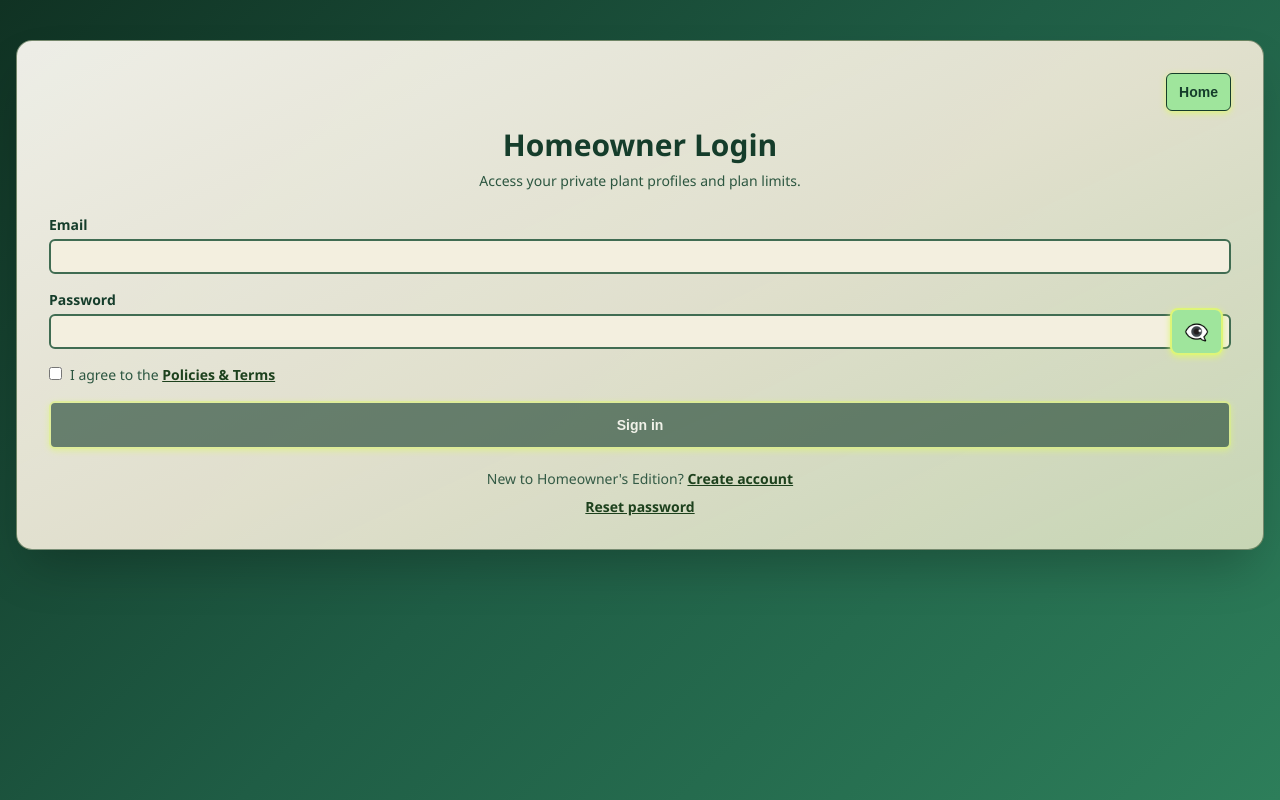
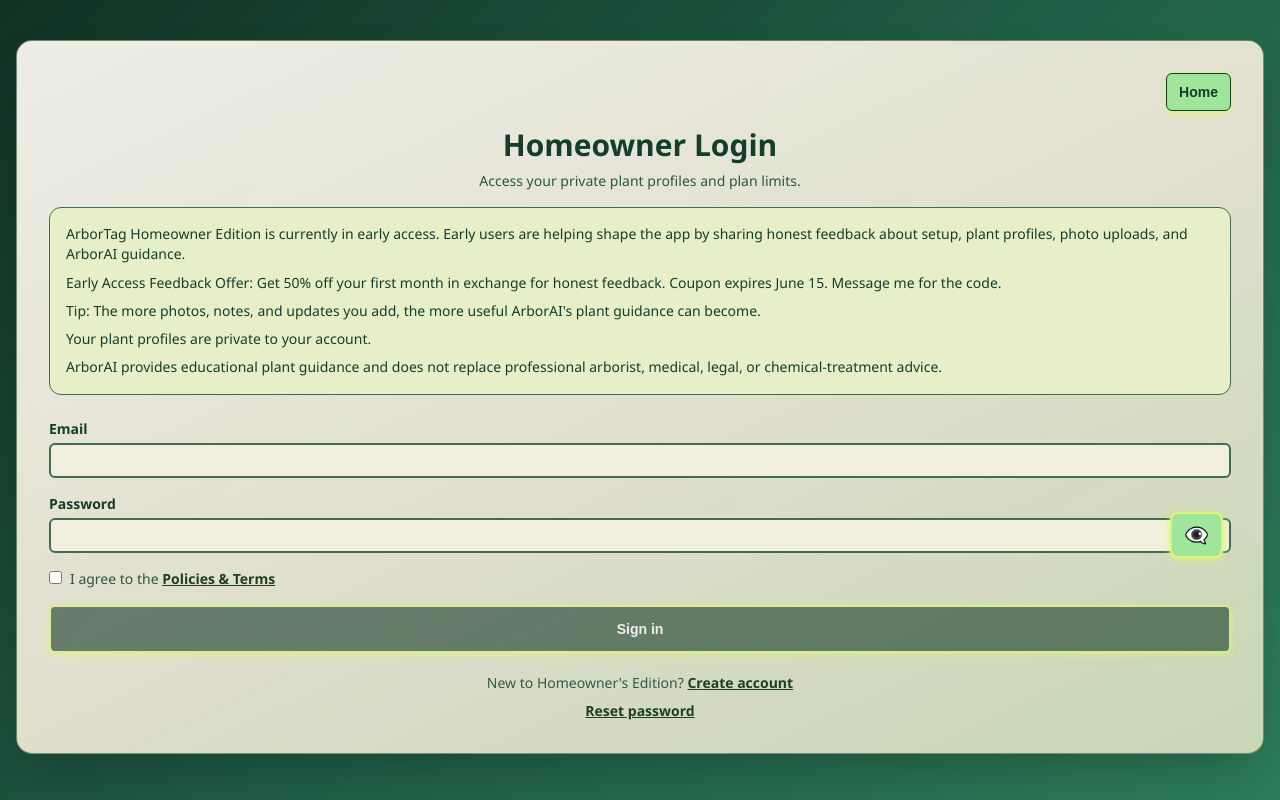
Before and after one commit to rachaelreed22/ArborDex-, a React (Vite) app in the folder client/: page /homeowners/login in a window 1280 px wide. Shown: the top 800 px of the page. Built offline with nearby package versions, Linux system fonts and the light colour scheme; no server answers.

Commit message:
Add early-access and feedback offer messaging to homeowner pages

```diff
--- a/client/src/pages/HomeownerLogin.jsx
+++ b/client/src/pages/HomeownerLogin.jsx
@@ -43,6 +43,21 @@ export default function HomeownerLogin() {
         </div>
         <h1 className="homeowner-heading text-center text-3xl font-bold">Homeowner Login</h1>
         <p className="homeowner-subtext mt-2 text-center text-sm">Access your private plant profiles and plan limits.</p>
+        <div className="homeowner-panel homeowner-panel-info mt-4 space-y-2 text-sm">
+          <p>
+            ArborTag Homeowner Edition is currently in early access. Early users are helping shape the app by sharing honest feedback about setup, plant profiles, photo uploads, and ArborAI guidance.
+          </p>
+          <p>
+            Early Access Feedback Offer: Get 50% off your first month in exchange for honest feedback. Coupon expires June 15. Message me for the code.
+          </p>
+          <p>
+            Tip: The more photos, notes, and updates you add, the more useful ArborAI's plant guidance can become.
+          </p>
+          <p>Your plant profiles are private to your account.</p>
+          <p>
+            ArborAI provides educational plant guidance and does not replace professional arborist, medical, legal, or chemical-treatment advice.
+          </p>
+        </div>
 
         <form onSubmit={handleSubmit} className="mt-6 space-y-4">
           <div>
--- a/client/src/pages/HomeownerPlants.jsx
+++ b/client/src/pages/HomeownerPlants.jsx
@@ -373,6 +373,15 @@ export default function HomeownerPlants() {
             ? 'You are at your profile limit for this tier. Upgrade or delete a profile to add more.'
             : 'Add and manage plant profiles here. You can attach up to 5 photos per profile.'}
         </div>
+        <div className="homeowner-panel homeowner-panel-info mt-3 space-y-2 text-sm">
+          <p>
+            Tip: The more photos, notes, and updates you add, the more useful ArborAI's plant guidance can become.
+          </p>
+          <p>Your plant profiles are private to your account.</p>
+          <p>
+            ArborAI provides educational plant guidance and does not replace professional arborist, medical, legal, or chemical-treatment advice.
+          </p>
+        </div>
         {loading && (
           <div className="homeowner-plants-loading" role="status" aria-live="polite">
             <span className="homeowner-spinner" aria-hidden="true" />
--- a/client/src/pages/HomeownersEdition.jsx
+++ b/client/src/pages/HomeownersEdition.jsx
@@ -13,6 +13,19 @@ export default function HomeownersEdition() {
           <p className="coming-soon-text">Now Available</p>
           <p className="coming-soon-description">
             Personalized plant care guidance and profile tracking for your home, garden beds, and indoor rooms.
+          </p>
+          <p className="coming-soon-description">
+            Create private plant profiles for your houseplants, garden plants, flowers, shrubs, and backyard trees. Add photos, notes, updates, and use ArborAI for plant guidance.
+          </p>
+          <p className="coming-soon-description">
+            ArborTag Homeowner Edition is currently in early access. Early users are helping shape the app by sharing honest feedback about setup, plant profiles, photo uploads, and ArborAI guidance.
+          </p>
+          <p className="coming-soon-description">
+            Early Access Feedback Offer: Get 50% off your first month in exchange for honest feedback. Coupon expires June 15. Message me for the code.
+          </p>
+          <p className="coming-soon-description">Your plant profiles are private to your account.</p>
+          <p className="coming-soon-description">
+            ArborAI provides educational plant guidance and does not replace professional arborist, medical, legal, or chemical-treatment advice.
           </p>
           <div className="homeowners-feature-strip">
             <div className="homeowners-feature-pill">Plant IDs</div>
```
